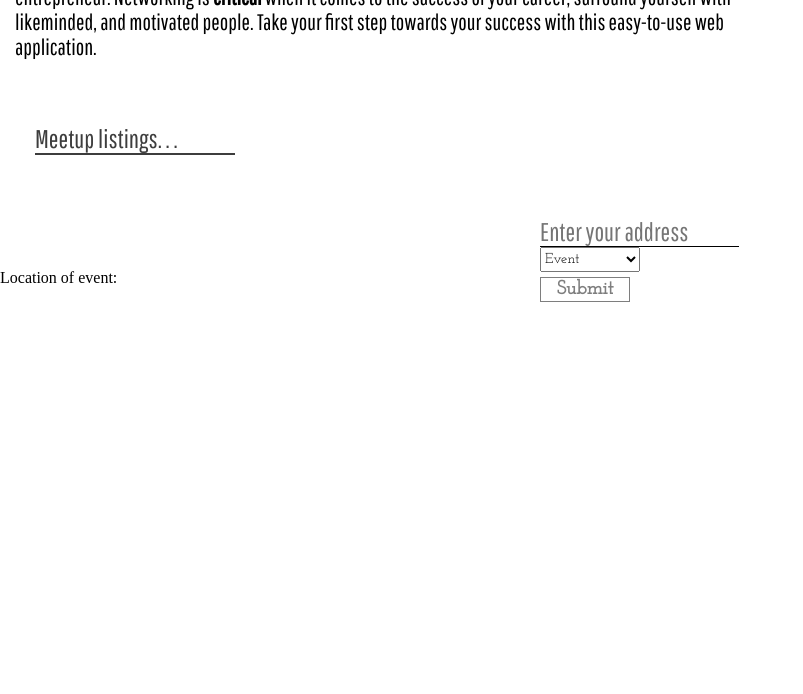
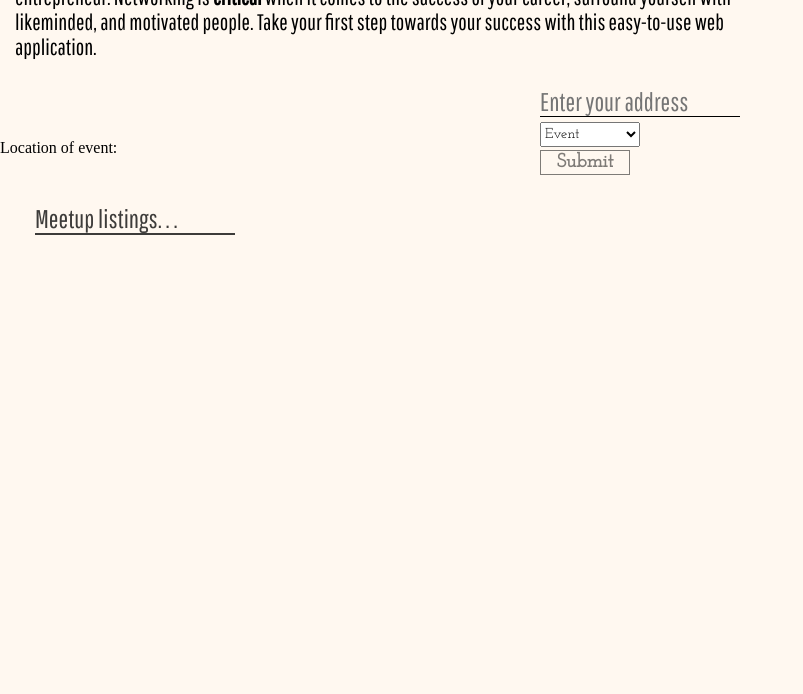
Before and after one commit to MichaelQuiban/GetOutThere, a plain HTML site: page index.html in a window 1280 px wide. Shown: the part 106-800 px from the top of the page, without its empty margins (0-803 px from the left). Drawn offline with nearby package versions, Linux system fonts and the light colour scheme.

Commit message:
More icons, More styles.
Added a wonderful color for the background layout.
Also sized the search to make it appear as the first step.

```diff
--- a/css/styles.css
+++ b/css/styles.css
@@ -1,7 +1,7 @@
 /* Misc. Styling */
 
 body {
-	background-color: #FFF;
+	background-color: #FFF8F0;
 }
 
 /* override default sizes around elements. */
@@ -54,17 +54,19 @@ li, .info, .search, .meetup-results, .address {
 .search {
 	margin: 0 auto;
 	width: 200px;
+	margin-top: -150px; /* Terrible Styling habit */
 	height: 50px;
-	margin-top: 60px;
 	padding: 2px;
 	position: relative;
 }
 
 .address {
 	border: 0;
-	border-bottom: 1px solid black;
+	border-bottom: 0.05em solid black;
 	font-size: 1.6em;
 	outline: 0;
+	width: 200px;
+	background-color: #FFF8F0;
 }
 
 /*The div containing the dropdown-menu, the naming convention
@@ -75,6 +77,7 @@ li, .info, .search, .meetup-results, .address {
 	height: 25px;
 	font-size: 0.9em;
 	margin-right: 15px;
+	margin-top: 5px;
 	font-family: 'Josefin Slab', serif;
 }
 
@@ -84,7 +87,7 @@ li, .info, .search, .meetup-results, .address {
 	border: 1.5px solid black;
 	font-family: 'Josefin Slab', serifs;
 	font-size: 1.2em;
-	margin-top: 5px;
+	margin-top: 3px;
 	font-weight: bold;
 	width: 90px;
 	height: 25px;
@@ -114,11 +117,8 @@ input [type = "submit"] {
 	font-size: 1em;
 }
 
-input [type = "submit"]:hover {
-	opacity: 0.5;
-}
-.dropdown-jq {
-
+.begin:hover {
+	opacity: 0.3335;
 }
 
 /* Search Styles Over */
@@ -135,6 +135,6 @@ input [type = "submit"]:hover {
 .meetup-results {
 	font-size: 1.6em;
 	opacity: 0.7555;
-	margin-top: 80px;
+	margin-top: 160px;
 	margin-left: 35px;
 }
```
Also changed, not shown: img/g-icon.jpg (added), img/placeholder-img.png (added).
